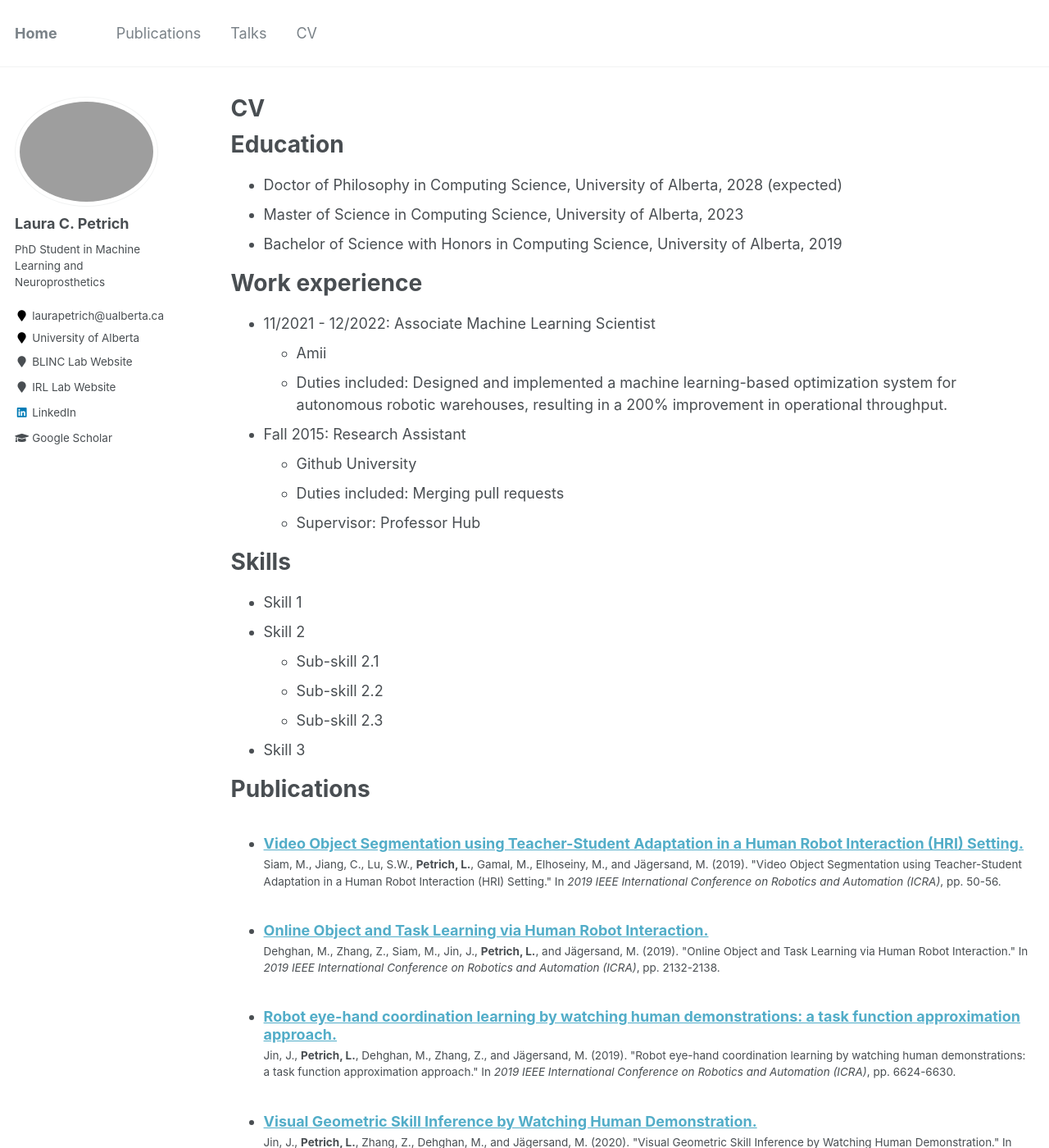
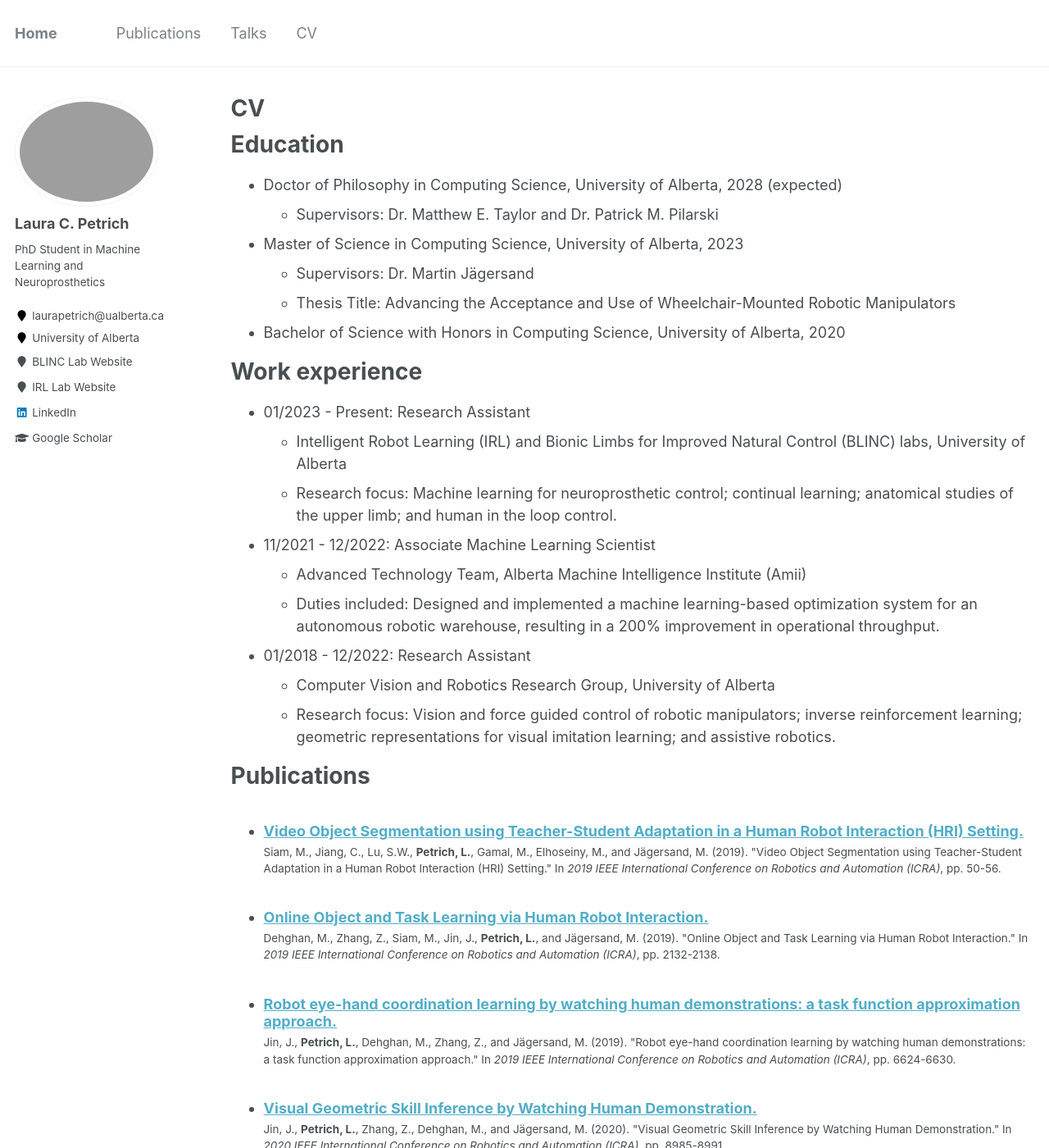
Before and after one commit to lpetrich/lpetrich.github.io, a Jekyll site: the page built from _pages/cv.md, in a window 1280 px wide and 1400 px high. Shown: the whole window at 82% size. Built offline with Jekyll 4.4.1, drawn with Linux system fonts in a browser that asks for light colours; some of the changed text lies outside the part shown.

Commit message:
updated cv

```diff
--- a/_pages/cv.md
+++ b/_pages/cv.md
@@ -12,28 +12,36 @@ redirect_from:
 Education
 ======
 * Doctor of Philosophy in Computing Science, University of Alberta, 2028 (expected)
+  * Supervisors: Dr. Matthew E. Taylor and Dr. Patrick M. Pilarski
+
 * Master of Science in Computing Science, University of Alberta, 2023
-* Bachelor of Science with Honors in Computing Science, University of Alberta, 2019
+  * Supervisors: Dr. Martin Jägersand
+  * Thesis Title: Advancing the Acceptance and Use of Wheelchair-Mounted Robotic Manipulators
+
+* Bachelor of Science with Honors in Computing Science, University of Alberta, 2020
 
 Work experience
 ======
+* 01/2023 - Present: Research Assistant
+  * Intelligent Robot Learning (IRL) and Bionic Limbs for Improved Natural Control (BLINC) labs, University of Alberta
+  * Research focus: Machine learning for neuroprosthetic control; continual learning; anatomical studies of the upper limb; and human in the loop control.
+
 * 11/2021 - 12/2022: Associate Machine Learning Scientist
-  * Amii
-  * Duties included: Designed and implemented a machine learning-based optimization system for autonomous robotic warehouses, resulting in a 200% improvement in operational throughput.
+  * Advanced Technology Team, Alberta Machine Intelligence Institute (Amii)
+  * Duties included: Designed and implemented a machine learning-based optimization system for an autonomous robotic warehouse, resulting in a 200% improvement in operational throughput.
 
-* Fall 2015: Research Assistant
-  * Github University
-  * Duties included: Merging pull requests
-  * Supervisor: Professor Hub
+* 01/2018 - 12/2022: Research Assistant
+  * Computer Vision and Robotics Research Group, University of Alberta
+  * Research focus: Vision and force guided control of robotic manipulators; inverse reinforcement learning; geometric representations for visual imitation learning; and assistive robotics.
 
-Skills
+<!-- Skills
 ======
 * Skill 1
 * Skill 2
   * Sub-skill 2.1
   * Sub-skill 2.2
   * Sub-skill 2.3
-* Skill 3
+* Skill 3 -->
 
 Publications
 ======
@@ -53,6 +61,6 @@ Teaching
     {% include archive-single-cv.html %}
   {% endfor %}</ul>
 
-Service and leadership
+<!-- Service and leadership
 ======
-* Reviewer for...
+* Reviewer for... -->
```
Also changed, not shown: _pages/about.md (+3 -1 lines).
